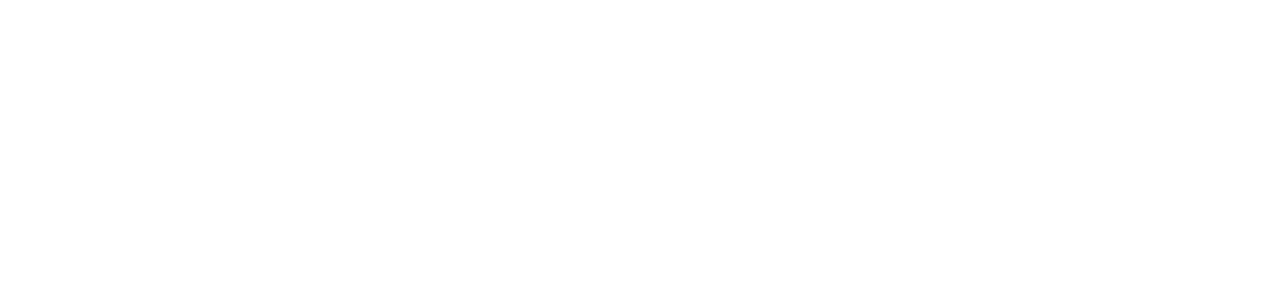
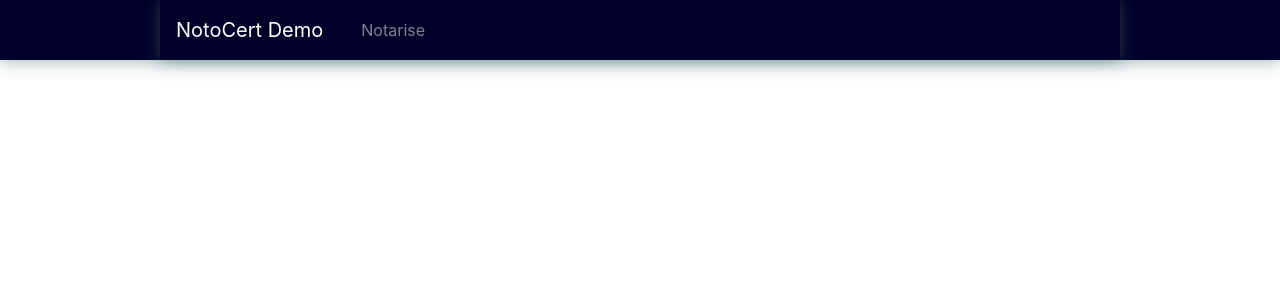
Before and after one commit to krisliew/notarise-demo, a Nuxt app: page /notarise in a window 1280 px wide. Before the commit this address had no page. Shown: the top 300 px of the page. Built offline with nearby package versions, Linux system fonts and the light colour scheme.

Commit message:
Initial commit

```diff
--- /dev/null
+++ b/components/navigation.vue
@@ -0,0 +1,132 @@
+<template>
+  <div class="insideNav" :class="{ 'insideNav--hidden': !showNavbar }">
+    <b-navbar toggleable="lg" type="dark" variant="primary-dark" class="navbar">
+      <b-navbar-brand id="siteLogo" to="/">NotoCert Demo</b-navbar-brand>
+
+      <b-navbar-toggle target="nav-collapse"></b-navbar-toggle>
+
+      <b-collapse id="nav-collapse" is-nav>
+        <b-navbar-nav>
+          <b-nav-item to="/notarise" class="dropDownMenu">Notarise</b-nav-item>
+        </b-navbar-nav>
+      </b-collapse>
+    </b-navbar>
+  </div>
+</template>
+
+<script>
+export default {
+  data() {
+    return {
+      showNavbar: true,
+      lastScrollPosition: 0,
+    }
+  },
+  mounted() {
+    window.addEventListener('scroll', this.onScroll)
+  },
+  beforeDestroy() {
+    window.removeEventListener('scroll', this.onScroll)
+  },
+  methods: {
+    onScroll() {
+      const currentScrollPosition =
+        window.pageYOffset || document.documentElement.scrollTop
+      if (currentScrollPosition < 0) {
+        return
+      }
+      // Stop executing this function if the difference between
+      // current scroll position and last scroll position is less than some offset
+      if (Math.abs(currentScrollPosition - this.lastScrollPosition) < 30) {
+        return
+      }
+      this.showNavbar = currentScrollPosition < this.lastScrollPosition
+      this.lastScrollPosition = currentScrollPosition
+    },
+  },
+}
+</script>
+<style scoped>
+#siteLogo {
+  padding-right: 30px;
+}
+
+.dropDownMenu {
+  background-color: rgba(0, 0, 41, 0.9) !important;
+}
+
+.insideNav,
+.navbar {
+  background-color: rgba(0, 0, 41, 1);
+  height: 60px;
+  box-shadow: 0 2px 15px rgba(71, 120, 120, 0.5);
+  transform: translate3d(0, 0, 0);
+  transition: 0.1s all ease-out;
+}
+.insideNav {
+  width: 100vw;
+  position: fixed;
+  z-index: 99;
+}
+.navbar {
+  max-width: 960px;
+  margin-left: auto;
+  margin-right: auto;
+  background-color: rgba(0, 0, 41, 1);
+  position: relative;
+  z-index: 99;
+}
+.navbar.navbar--hidden,
+.insideNav--hidden {
+  box-shadow: none;
+  transform: translate3d(0, -100%, 0);
+}
+
+html {
+  font-family: 'Source Sans Pro', -apple-system, BlinkMacSystemFont, 'Segoe UI',
+    Roboto, 'Helvetica Neue', Arial, sans-serif;
+  font-size: 16px;
+  word-spacing: 1px;
+  -ms-text-size-adjust: 100%;
+  -webkit-text-size-adjust: 100%;
+  -moz-osx-font-smoothing: grayscale;
+  -webkit-font-smoothing: antialiased;
+  box-sizing: border-box;
+}
+
+*,
+*:before,
+*:after {
+  box-sizing: border-box;
+  margin: 0;
+}
+
+.button--green {
+  display: inline-block;
+  border-radius: 4px;
+  border: 1px solid #3b8070;
+  color: #3b8070;
+  text-decoration: none;
+  padding: 10px 30px;
+}
+
+.button--green:hover {
+  color: #fff;
+  background-color: #3b8070;
+}
+
+.button--grey {
+  display: inline-block;
+  border-radius: 4px;
+  border: 1px solid #35495e;
+  color: #35495e;
+  text-decoration: none;
+  padding: 10px 30px;
+  margin-left: 15px;
+}
+
+.button--grey:hover {
+  color: #fff;
+  background-color: #35495e;
+}
+</style>
--- a/layouts/default.vue
+++ b/layouts/default.vue
@@ -1,7 +1,16 @@
 <template>
   <div>
+    <Navigation />
     <Nuxt />
   </div>
 </template>
+<script>
+import Navigation from '~/components/navigation.vue'
 
+export default {
+  components: {
+    Navigation,
+  },
+}
+</script>
 <style scoped></style>
--- /dev/null
+++ b/pages/notarise.vue
@@ -0,0 +1,11 @@
+<template>
+  <section>
+    Notarise page
+  </section>
+</template>
+
+<script>
+export default {}
+</script>
+
+<style></style>
```
Also changed, not shown: middleware/README.md (deleted).
